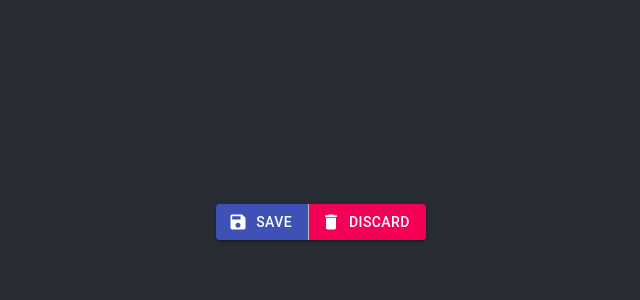
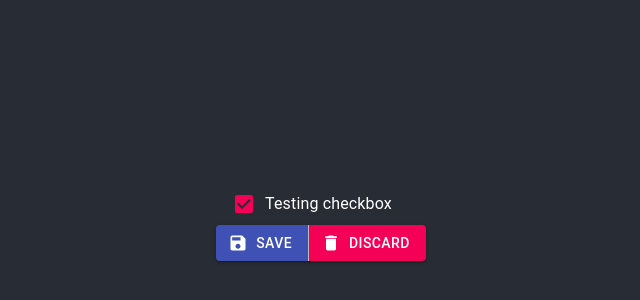
Before and after one commit to marko-milanovic/material-ui-tutorial, a React (Create React App) app: page / in a window 1280 px wide. Shown: the part 178-478 px from the top of the page, without its empty margins (319-959 px from the left). Built offline with nearby package versions, Linux system fonts and the light colour scheme.

Commit message:
checkbox and form control label

```diff
--- a/src/App.js
+++ b/src/App.js
@@ -1,14 +1,35 @@
-import React from 'react';
+import React, { useState } from 'react';
 import './App.css';
 import Button from '@material-ui/core/Button';
 import ButtonGroup from '@material-ui/core/ButtonGroup';
 import SaveIcon from '@material-ui/icons/Save';
 import DeleteIcon from '@material-ui/icons/Delete';
+import Checkbox from '@material-ui/core/Checkbox';
+import FormControlLabel from '@material-ui/core/FormControlLabel';
+
+const CheckboxExample = () => {
+  const [checked, setChecked] = useState(true);
+  return (
+    <FormControlLabel
+      control={
+        <Checkbox
+          checked={checked}
+          onChange={e => setChecked(e.target.checked)}
+          inputProps={{
+            'aria-label': 'secondary checkbox',
+          }}
+        />
+      }
+      label="Testing checkbox"
+    />
+  );
+};
 
 const App = () => {
   return (
     <div className="App">
       <header className="App-header">
+        <CheckboxExample />
         <ButtonGroup variant="contained">
           <Button startIcon={<SaveIcon />} color="primary">
             Save
```
